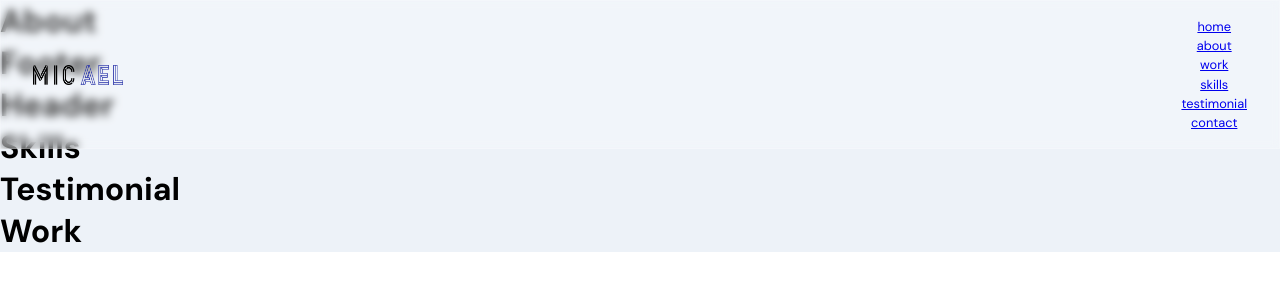
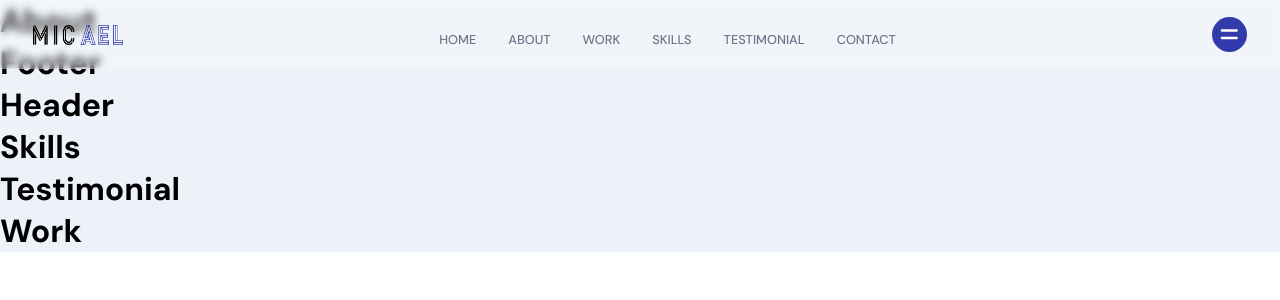
Before and after one commit to stealthman22/stealthportfolio-v2, a React (Create React App) app in the folder frontend-react/: page / in a window 1280 px wide. Shown: the top 300 px of the page. Built offline with nearby package versions, Linux system fonts and the light colour scheme.

Commit message:
almost done with mobile navbar

```diff
--- a/frontend-react/src/components/Navbar.jsx
+++ b/frontend-react/src/components/Navbar.jsx
@@ -1,8 +1,12 @@
-import React from "react";
+import React, { useState } from "react";
 import "./Navbar.scss";
 import { images } from "../constants";
+// importing navbar icons from react icons
+import { HiMenuAlt4, HiX } from "react-icons/hi";
+import { motion } from "framer-motion";
 
 const Navbar = () => {
+	const [toggle, setToggle] = useState(false);
 	return (
 		<nav className="app__navbar">
 			<div className="app__navbar-logo">
@@ -13,11 +17,40 @@ const Navbar = () => {
 				{["home", "about", "work", "skills", "testimonial", "contact"].map(
 					(item) => (
 						<li className="app__flex p-text" key={`link-${item}`}>
+							<div></div>
 							<a href={`#${item}`}>{item}</a>
 						</li>
 					)
 				)}
 			</ul>
+			{/* Mobile Menu */}
+			<div className="app__navbar-mobile">
+				<HiMenuAlt4 onClick={() => setToggle(true)} />
+				{/* Dynamic code block with framer motion div */}
+				{toggle && (
+					<motion.div
+						whileInView={{ x: [300, 0] }}
+						transition={{ duration: 0.85, ease: "easeOut" }}>
+						<HiX onClick={() => setToggle(false)} />
+						<ul>
+							{[
+								"home",
+								"about",
+								"work",
+								"skills",
+								"testimonial",
+								"contact",
+							].map((item) => (
+								<li key={{ item }}>
+									<a href={`#${item}`} onClick={() => setToggle(false)}>
+										{item}
+									</a>
+								</li>
+							))}
+						</ul>
+					</motion.div>
+				)}
+			</div>
 		</nav>
 	);
 };
--- a/frontend-react/src/components/Navbar.scss
+++ b/frontend-react/src/components/Navbar.scss
@@ -29,3 +29,115 @@
 		}
 	}
 }
+
+.app__navbar-links {
+	display: flex;
+	justify-content: center;
+	align-items: center;
+	flex: 1;
+
+	li {
+		margin: 0 1rem;
+		cursor: pointer;
+		flex-direction: column;
+
+		// This creates a nice circle that sits on top of the links
+		div {
+			width: 5px;
+			height: 5px;
+			background: transparent;
+			border-radius: 50%;
+			margin-bottom: 5px;
+		}
+
+		a {
+			color: var(--grey-color);
+			text-decoration: none;
+			flex-direction: column;
+			text-transform: uppercase;
+			font-weight: 500;
+			transition: all 0.3s ease-in-out;
+
+			&:hover {
+				color: var(--secondary-color);
+			}
+		}
+		&:hover {
+			div {
+				background-color: var(--secondary-color);
+			}
+		}
+	}
+	// hover for the li item
+
+	@media screen and (max-width: 900px) {
+		display: none;
+	}
+}
+
+.app__navbar-mobile {
+	width: 35px;
+	height: 35px;
+	border-radius: 50%;
+	position: relative;
+	display: flex;
+	justify-content: center;
+	align-items: center;
+	background-color: var(--secondary-color);
+
+	svg {
+		width: 70%;
+		height: 70%;
+		color: var(--white-color);
+	}
+
+	div {
+		position: fixed;
+		top: 0;
+		bottom: 0;
+		right: 0;
+		z-index: 5;
+		padding: 1rem;
+		width: 80%;
+		height: 100vh;
+
+		display: flex;
+		// justify-content: right;
+		align-items: flex-end;
+		flex-direction: column;
+
+		background-image: url("../../src/assets/bgWhite.png");
+		background-color: var(--white-color);
+		background-size: cover;
+		background-repeat: repeat;
+		box-shadow: 0 0 20px rgba($color: rgb(168, 168, 168), $alpha: 0.15);
+
+		svg {
+			width: 35px;
+			height: 35px;
+			color: var(--secondary-color);
+			margin: 0.5rem 1 rem;
+		}
+
+		ul {
+			list-style: none;
+			margin: 0;
+			padding: 0;
+			height: 100%;
+			width: 100%;
+
+			display: flex;
+			justify-content: flex-start;
+			align-items: flex-start;
+			flex-direction: column;
+
+			li {
+				margin: 1rem;
+			}
+
+			a {
+				text-decoration: none;
+			}
+		}
+	}
+}
```
Also changed, not shown: 1 other file (tests, documents, lock files or other folders).
